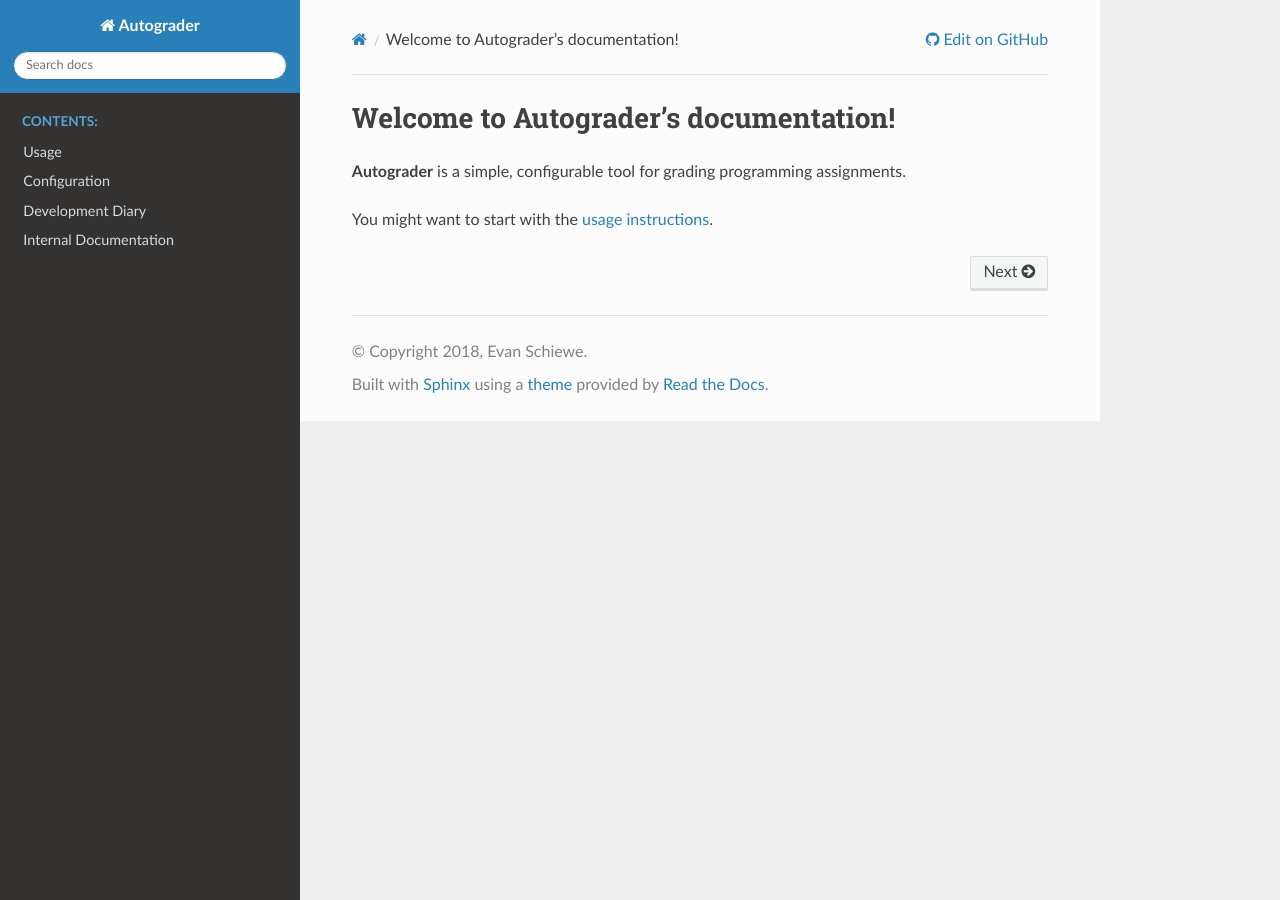
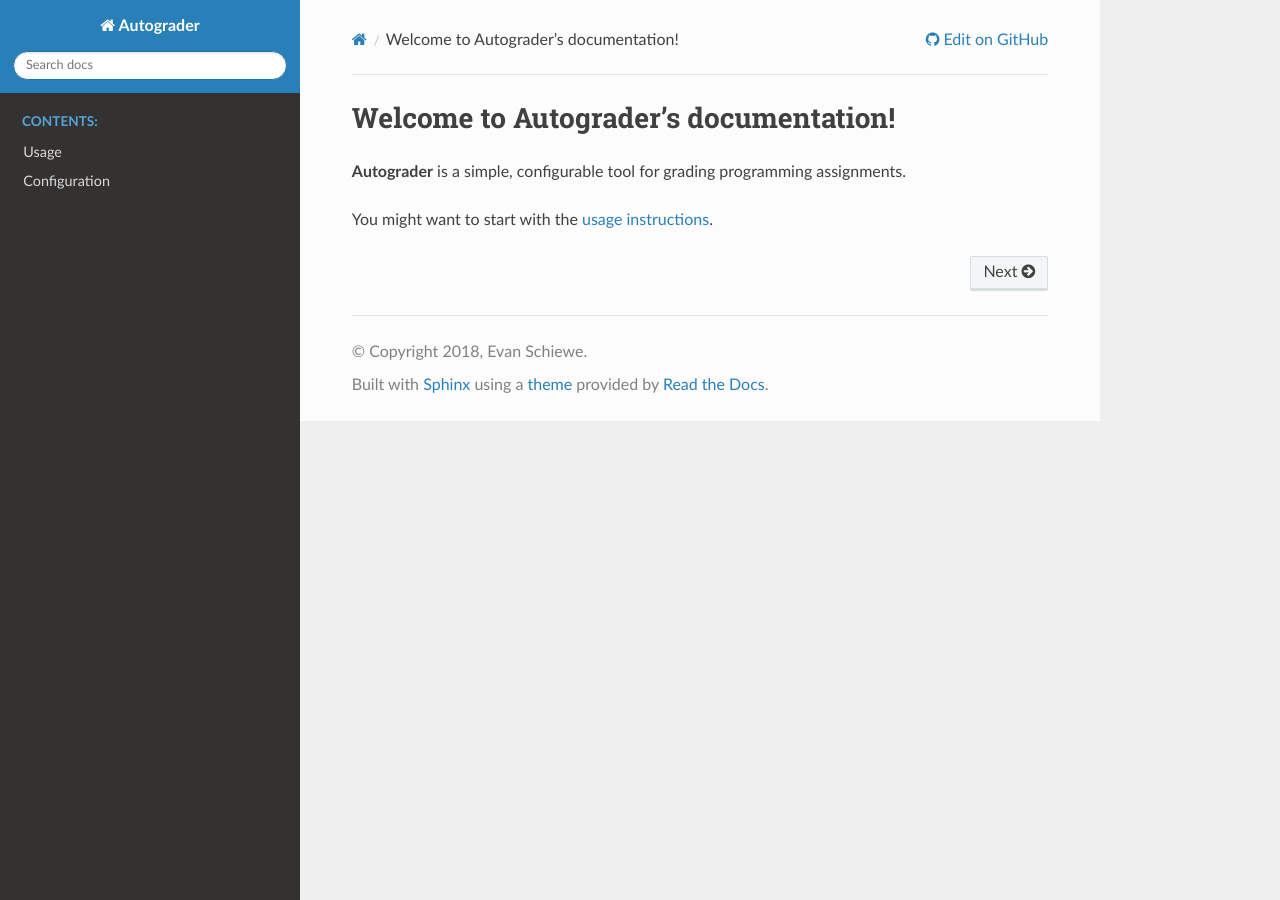
Before and after one commit to Wieschie/autograder, a Sphinx documentation site: the page built from docs/index.rst, in a window 1280 px wide. Built offline with Sphinx 7.4.7 and the Read the Docs theme 2.0.0, drawn with Linux system fonts in a browser that asks for light colours.

Commit message:
Docs: remove dev diary and unused internal docs from index.

```diff
--- a/docs/index.rst
+++ b/docs/index.rst
@@ -15,5 +15,3 @@
 
       Usage <usage>
       Configuration <configuration>
-      Development Diary <development>
-      Internal Documentation <code>
```
